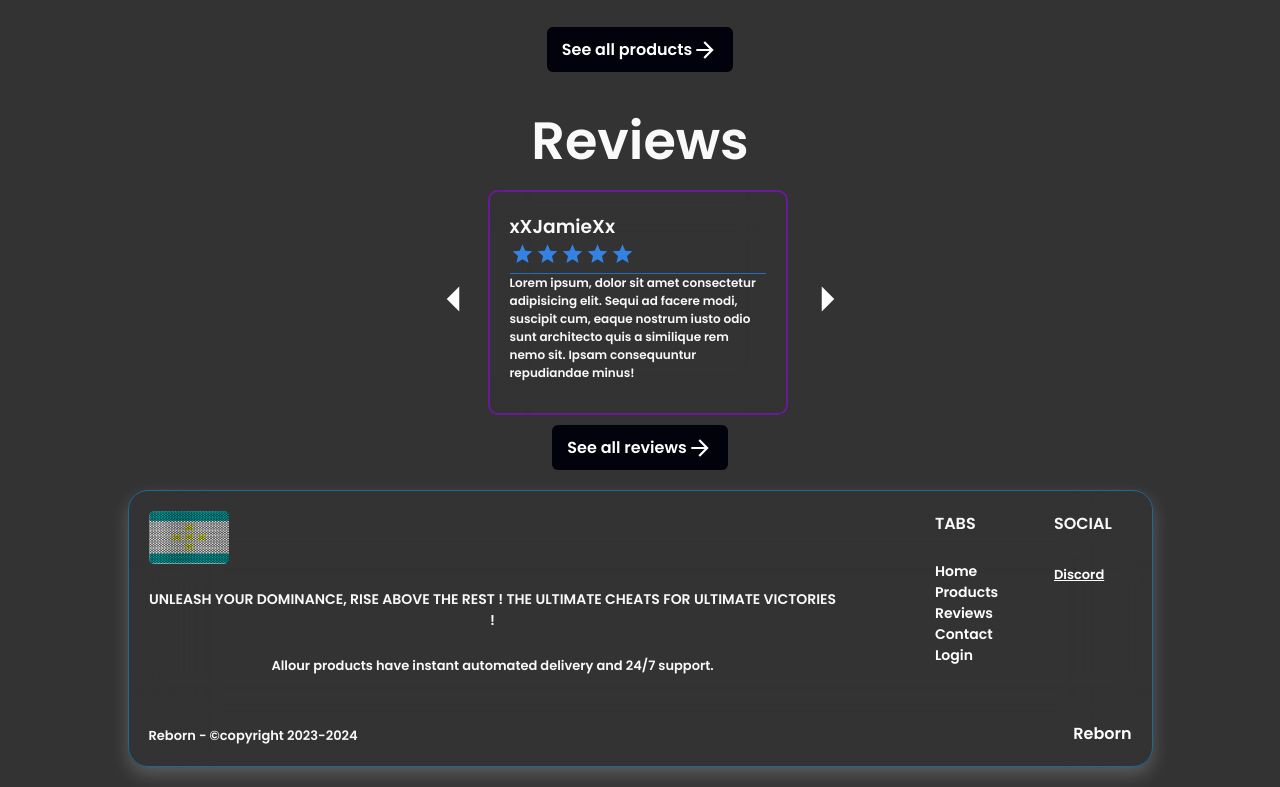
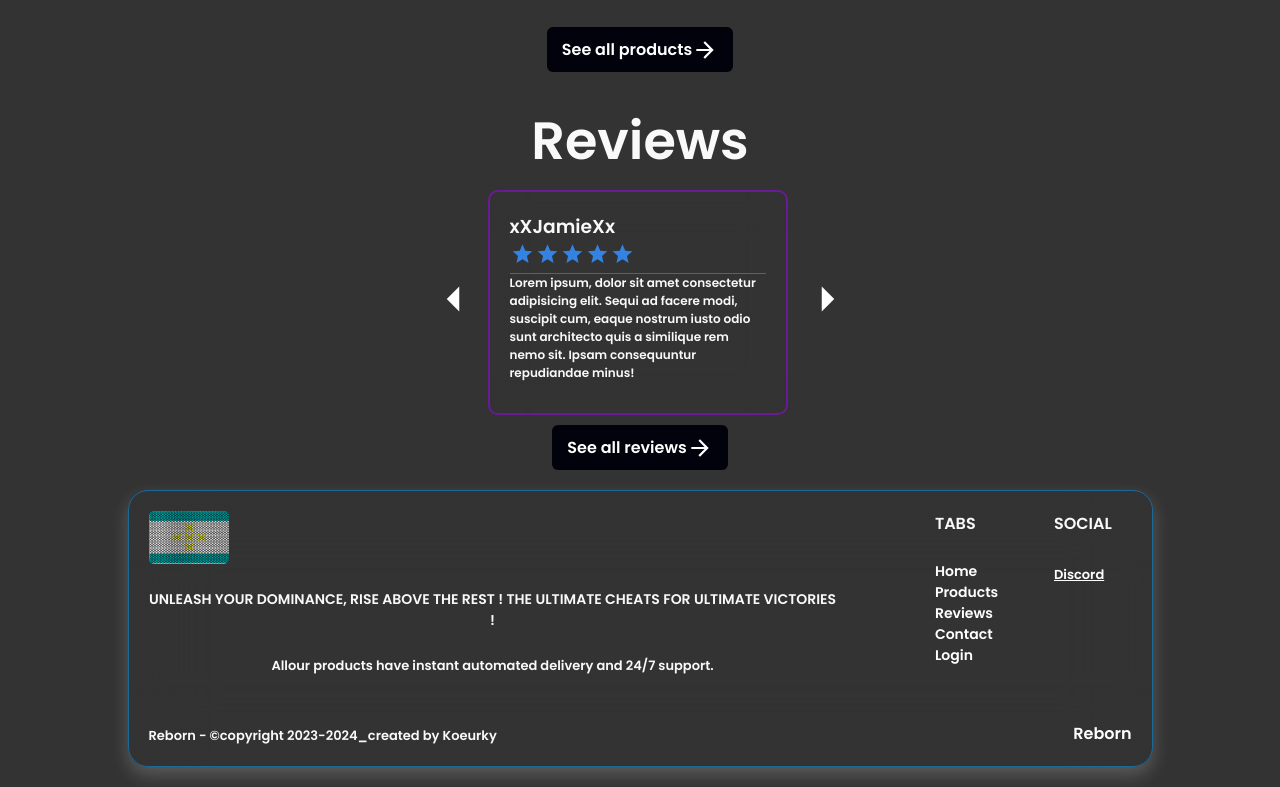
Before and after one commit to koeurkys/keourky.reborn.cc, a plain HTML site: page index.html in a window 1280 px wide. Shown: the part 961-1748 px from the top of the page. Drawn offline with nearby package versions, Linux system fonts and the light colour scheme.

Commit message:
Update index.html

```diff
--- a/index.html
+++ b/index.html
@@ -319,7 +319,7 @@
                 </p>
                 <br><br>
                 <h4>
-                    Reborn - ©copyright 2023-2024
+                    Reborn - ©copyright 2023-2024_created by Koeurky
                 </h4>
             </div>
             <div class="container-right">
```
